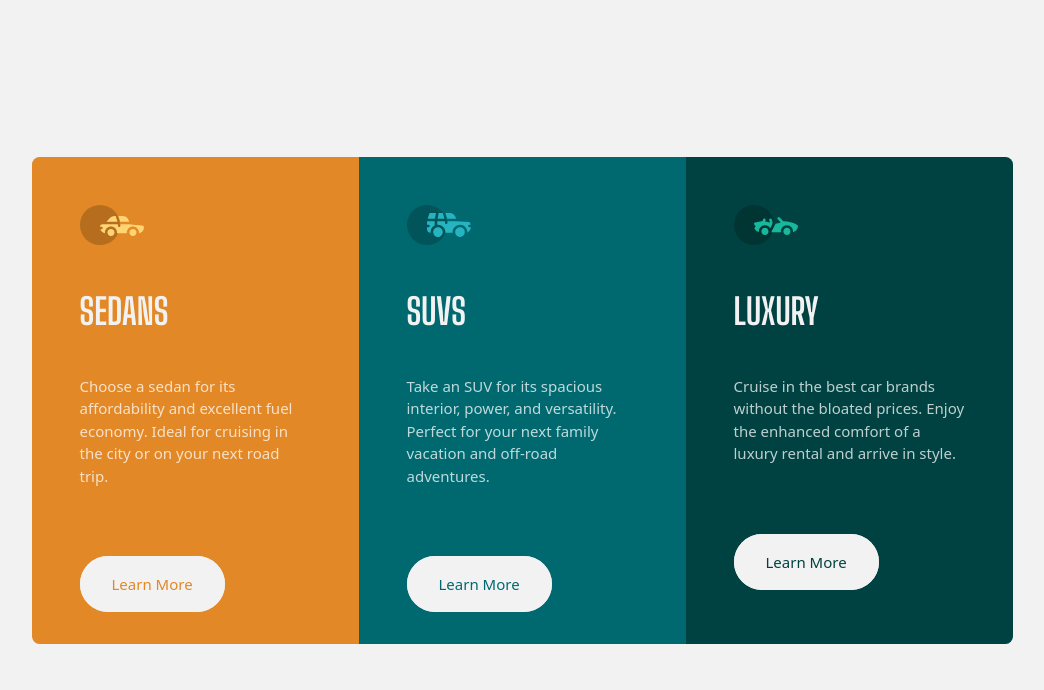
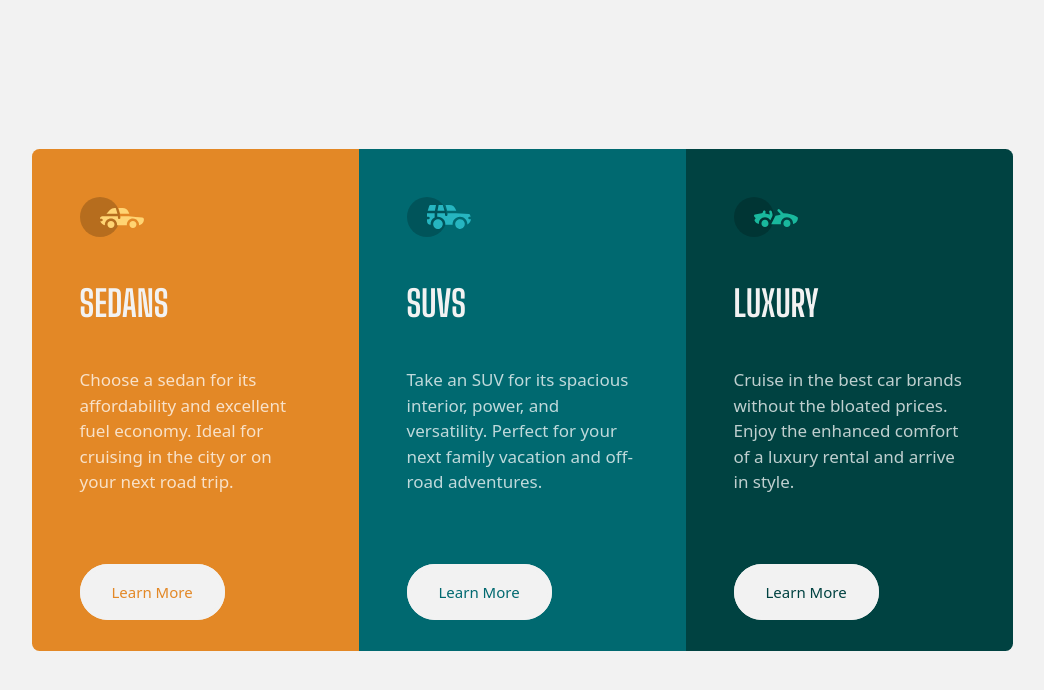
Before and after one commit to md-abid-hussain/column-card-component, a React (Vite) app: page / in a window 1280 px wide. Shown: the top 690 px of the page, without its empty margins (118-1162 px from the left). Built offline with nearby package versions, Linux system fonts and the light colour scheme.

Commit message:
increased the font size of paragraph

```diff
--- a/src/components/Card.jsx
+++ b/src/components/Card.jsx
@@ -8,7 +8,7 @@ const Card = ({ image, title, desc }) => {
         >
             <img src={image} />
             <h2 className="uppercase text-[36px] mb-[36px] mt-[40px] text-[#f2f2f2]">{title}</h2>
-            <p className="mb-[86px] text-[#ffffffbf]">{desc}</p>
+            <p className="mb-[86px] text-[#ffffffbf] text-[17px]">{desc}</p>
             <a href="#"
                 className={`bg-[#f2f2f2] px-[28px] py-[14px] rounded-full border-4 border-[#f2f2f2] hover:text-[#f2f2f2]
                 ${title === 'sedans' ? 'hover:bg-[#e38826] text-[#e38826]' : title === 'suvs' ? 'hover:bg-[#006970] text-[#006970]' : title === 'luxury' ? 'hover:bg-[#004241] text-[#004241]' : ''}
```
